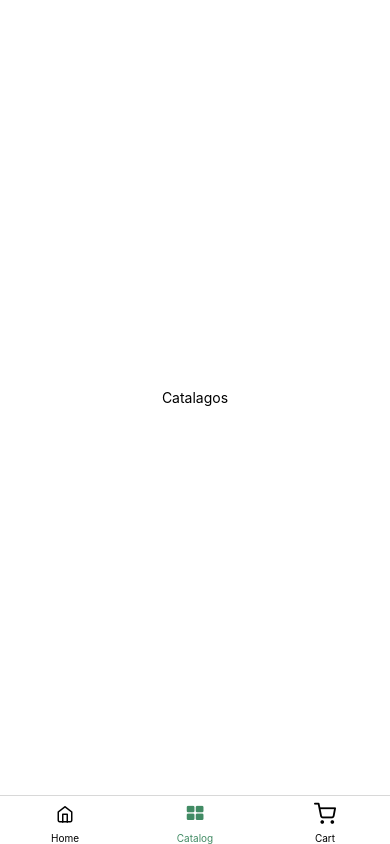
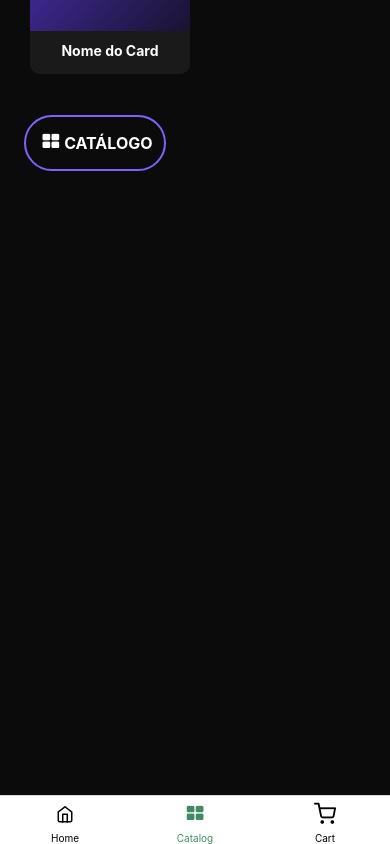
Before and after one commit to JoaoLemes18/E-commerce, a React Native app: screen /Catalog in a window 390 px wide. Built offline with nearby package versions, Linux system fonts and the light colour scheme.

Commit message:
feat: creating news components

```diff
--- a/App.tsx
+++ b/App.tsx
@@ -1,11 +1,11 @@
 import React from "react";
-import { StatusBar } from "react-native";
+import { StatusBar } from "expo-status-bar";
 import { TabRoutes } from "./src/routes/";
 
 export default function App() {
   return (
     <>
-      <StatusBar />
+      <StatusBar style="auto" />
       <TabRoutes />
     </>
   );
--- a/package.json
+++ b/package.json
@@ -16,8 +16,8 @@
     "expo-status-bar": "~1.6.0",
     "react": "18.2.0",
     "react-native": "0.72.6",
-    "react-native-linear-gradient": "^2.8.3",
-    "react-native-vector-icons": "^10.0.1"
+    "react-native-vector-icons": "^10.0.1",
+    "expo-linear-gradient": "~12.3.0"
   },
   "devDependencies": {
     "@babel/core": "^7.20.0",
--- a/src/colors/index.tsx
+++ b/src/colors/index.tsx
@@ -1,21 +1,10 @@
-import LinearGradient from "react-native-linear-gradient";
-
 export const colors = {
-  backgroundColor: "#0B0B0B",
-  primaryColor: "#1A1A1A",
+  primaryColor: "#0B0B0B",
+  backgroundColor: "#1A1A1A",
   secondaryColor: "#2A2A2A",
   textColor: "#676767",
   mutedColor: "#A1A1A1",
   whiteColor: "#FFFFFF",
   buttonColor: "#5033C3",
-  CardGradient: (
-    <LinearGradient
-      colors={["#5033C3", "rgba(80, 51, 195, 0.20)"]}
-      start={{ x: 0, y: 0 }}
-      end={{ x: 1, y: 1 }}
-      locations={[0, 1]}
-      style={{ flex: 1 }}
-    />
-  ),
   accentColor: "#8162FF",
 };
--- /dev/null
+++ b/src/components/Cards/Catalog/index.tsx
@@ -0,0 +1,55 @@
+import React from "react";
+import { View, Text, StyleSheet } from "react-native";
+import { LinearGradient } from "expo-linear-gradient";
+import { colors } from "../../../colors";
+
+const CardComponent: React.FC = () => {
+  return (
+    <View style={styles.container}>
+      <LinearGradient
+        colors={["#5033C3", "rgba(80, 51, 195, 0.20)"]}
+        start={{ x: 0, y: 0 }}
+        end={{ x: 1, y: 1 }}
+        style={styles.card}
+      >
+        <Text>Conteúdo do Card</Text>
+      </LinearGradient>
+      <View style={styles.nameContainer}>
+        <Text style={styles.textCard}>Nome do Card</Text>
+      </View>
+    </View>
+  );
+};
+
+const styles = StyleSheet.create({
+  container: {
+    width: 160,
+    height: 310,
+  },
+  card: {
+    width: "100%",
+    height: 150,
+    borderTopLeftRadius: 10,
+    borderTopRightRadius: 10,
+    alignItems: "center",
+    justifyContent: "center",
+  },
+  nameContainer: {
+    width: "100%",
+    borderBottomLeftRadius: 10,
+    borderBottomRightRadius: 10,
+
+    height: 43,
+    alignItems: "center",
+    backgroundColor: colors.backgroundColor,
+  },
+  textCard: {
+    top: 10,
+    color: colors.whiteColor,
+    fontSize: 14,
+    fontWeight: "700",
+    lineHeight: 20,
+  },
+});
+
+export default CardComponent;
--- /dev/null
+++ b/src/components/Title/index.tsx
@@ -0,0 +1,48 @@
+import React from "react";
+import { View, Text, StyleSheet } from "react-native";
+import Icon from "react-native-vector-icons/FontAwesome";
+import { colors } from "../../colors";
+
+interface TitleWithBoxProps {
+  title: string;
+  iconName?: string;
+}
+
+const TitleWithBox: React.FC<TitleWithBoxProps> = ({ title, iconName }) => {
+  return (
+    <View style={styles.container}>
+      <View style={styles.titleBox}>
+        {iconName && <Icon name={iconName} style={styles.icon} />}
+        <Text style={styles.title}>{title}</Text>
+      </View>
+    </View>
+  );
+};
+
+const styles = StyleSheet.create({
+  container: {
+    flex: 1,
+    justifyContent: "center",
+    alignItems: "center",
+  },
+  titleBox: {
+    flexDirection: "row",
+    borderColor: "#8162FF",
+    borderWidth: 2,
+    borderRadius: 130,
+    padding: 16,
+    backgroundColor: "transparent",
+  },
+  title: {
+    fontWeight: "700",
+    fontSize: 16,
+    left: 5,
+    color: colors.whiteColor,
+  },
+  icon: {
+    fontSize: 18,
+    color: colors.whiteColor,
+  },
+});
+
+export default TitleWithBox;
--- a/src/screens/Catalog/index.tsx
+++ b/src/screens/Catalog/index.tsx
@@ -1,10 +1,18 @@
 import { StatusBar } from "expo-status-bar";
-import { StyleSheet, Text, View } from "react-native";
+import { StyleSheet, View, Text } from "react-native";
+import CardComponent from "../../components/Cards/Catalog";
+import { colors } from "../../colors";
+import TitleWithBox from "../../components/Title";
 
-export default function App() {
+export default function Catalog() {
   return (
     <View style={styles.container}>
-      <Text>Catalagos</Text>
+      <View style={styles.componetenttext}>
+        <TitleWithBox title="CATÁLOGO" iconName="th-large" />
+      </View>
+      <View style={styles.componetentcard}>
+        <CardComponent />
+      </View>
       <StatusBar style="auto" />
     </View>
   );
@@ -13,8 +21,16 @@ export default function App() {
 const styles = StyleSheet.create({
   container: {
     flex: 1,
-    backgroundColor: "#fff",
+    backgroundColor: colors.primaryColor,
     alignItems: "center",
     justifyContent: "center",
   },
+  componetenttext: {
+    right: 100,
+    bottom: 100,
+  },
+  componetentcard: {
+    right: 85,
+    bottom: 390,
+  },
 });
--- a/src/screens/Home/index.tsx
+++ b/src/screens/Home/index.tsx
@@ -1,4 +1,3 @@
-import { StatusBar } from "expo-status-bar";
 import { StyleSheet, Text, View } from "react-native";
 import { colors } from "../../colors";
 
@@ -6,7 +5,6 @@ export default function App() {
   return (
     <View style={styles.container}>
       <Text>Open up App.tsx to start working on your app!</Text>
-      <StatusBar style="auto" />
     </View>
   );
 }
```
Also changed, not shown: 1 other file (tests, documents, lock files or other folders).
